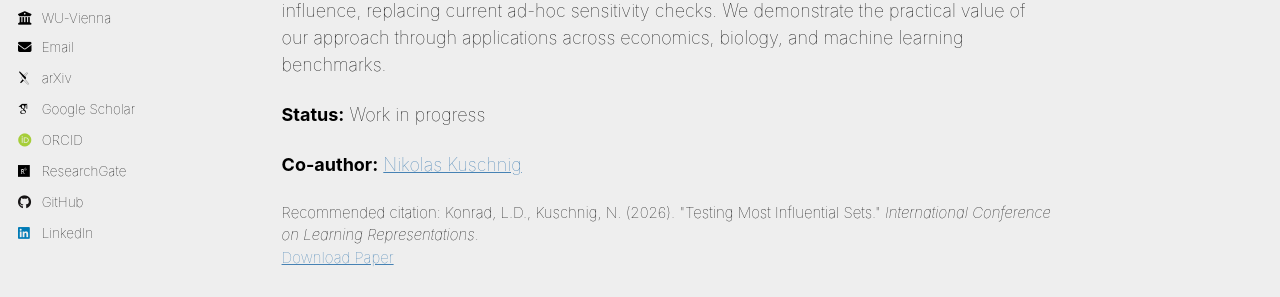
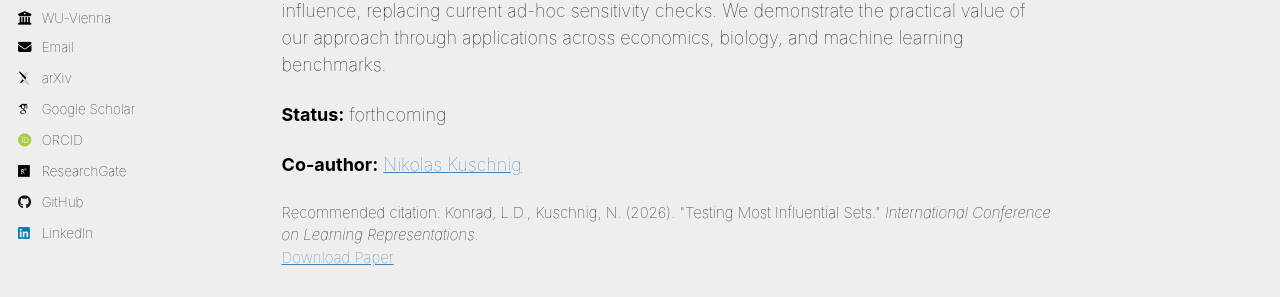
Before and after one commit to konradld/konradld.github.io, a Jekyll site: the page built from _research/publication-testing-most-influential-sets.md, in a window 1280 px wide and 900 px high. Shown: the part 415-712 px from the top of the window. Built offline with Jekyll 4.4.1, drawn with Linux system fonts in a browser that asks for light colours; some web fonts are replaced; a script that is not in the unit is left out.

Commit message:
Update publication-testing-most-influential-sets.md

```diff
--- a/_research/publication-testing-most-influential-sets.md
+++ b/_research/publication-testing-most-influential-sets.md
@@ -14,6 +14,6 @@ on Learning Representations</i>.'
 ---
 **Abstract:** Small subsets of data with disproportionate influence on model outcomes can have dramatic impacts on conclusions, with a few data points sometimes overturning key findings. While recent work has developed methods to identify these most influential sets, no formal theory exists to determine when their influence reflects genuine problems rather than natural sampling variation. We address this gap by developing a principled framework for assessing the statistical significance of most influential sets. Our theoretical results characterize the extreme value distributions of maximal influence and enable rigorous hypothesis tests for excessive influence, replacing current ad-hoc sensitivity checks. We demonstrate the practical value of our approach through applications across economics, biology, and machine learning benchmarks.
 
-**Status:** Work in progress
+**Status:** forthcoming
 
 **Co-author:** [Nikolas Kuschnig](https://www.kuschnig.eu/)
```
